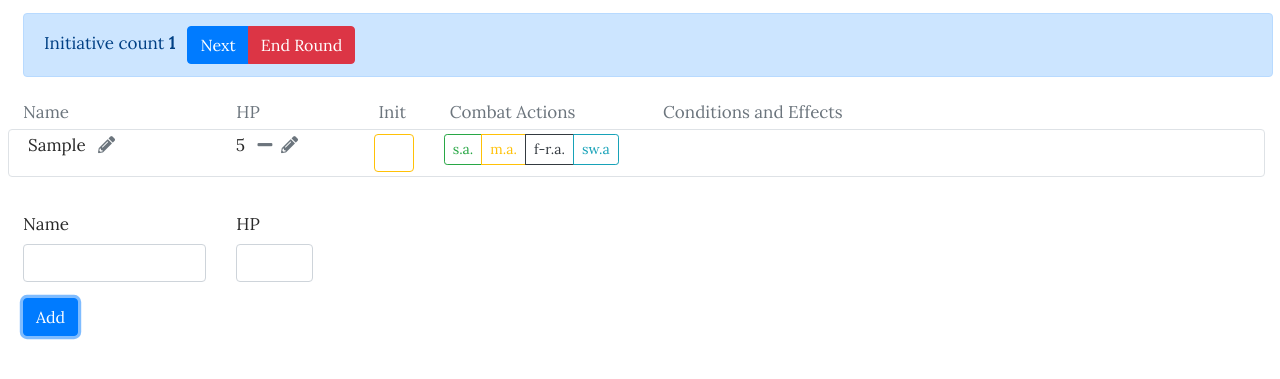
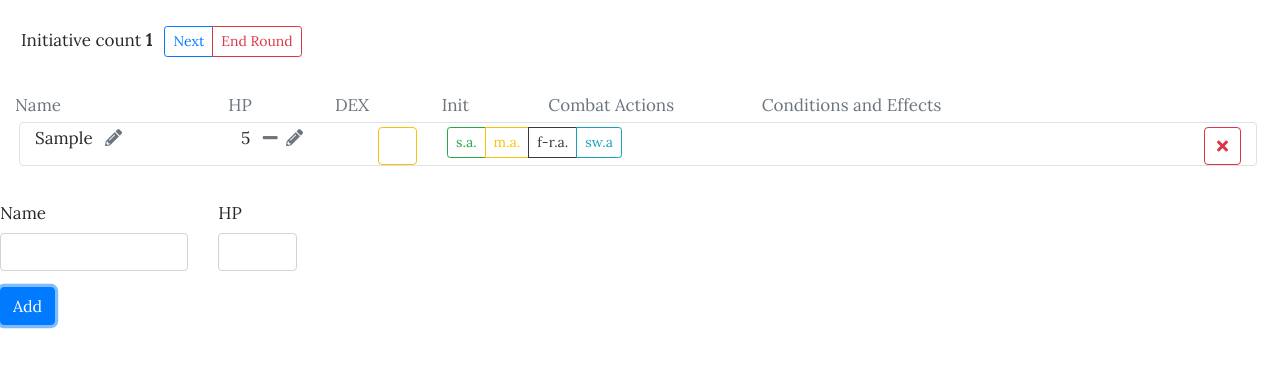
Before and after one commit to owlbeardm/greyhawk-initiative, a website built with webpack: page app/index.html in a window 1280 px wide. Both pictures are taken after typing "Sample", "5" into the empty fields and a click on the button "Add". Shown: the part 99-478 px from the top of the page. Built offline with nearby package versions, Linux system fonts and the light colour scheme.

Commit message:
Added DEX and other

```diff
--- a/app/src/app.html
+++ b/app/src/app.html
@@ -1,38 +1,33 @@
 <pageheader title="Greyhawk Initiative Tracker" subtitle="For Pathfinder RPG"></pageheader>
 
-<div class="container-fluid m-2">
-  <div class="alert alert-primary" role="alert">
+<div class="alert" role="alert">
   Initiative count <strong>{{$ctrl.initiativeCount}}</strong>
   <div class="btn-group ml-2" role="group">
-      <button type="button" class="btn btn-primary" ng-click="$ctrl.nextCount()">
+    <button type="button" class="btn btn-outline-primary btn-sm" ng-click="$ctrl.nextCount()">
       Next
     </button>
-      <button type="button" class="btn btn-danger" ng-click="$ctrl.endRound()">
+    <button type="button" class="btn btn-outline-danger btn-sm" ng-click="$ctrl.endRound()">
       End Round
     </button>
-      <!-- <button type="button" class="btn btn-outline-primary btn-sm" ng-class="{'active': $ctrl.pc.actions[1]}" ng-disabled="$ctrl.pc.actions[2]" ng-click="$ctrl.checkAction(1)">m.a.</button> -->
-      <!-- <button type="button" class="btn btn-outline-primary btn-sm" ng-class="{'active': $ctrl.pc.actions[2]}" ng-disabled="$ctrl.pc.actions[0] || $ctrl.pc.actions[1]" ng-click="$ctrl.checkAction(2)">f-r.a.</button> -->
-      <!-- <button type="button" class="btn btn-outline-success btn-sm" ng-class="{'active': $ctrl.pc.actions[3]}" ng-click="$ctrl.checkAction(3)">sw.a</button> -->
   </div>
 </div>
-  <!-- <div class="row">
-    Initiative count <strong>{{$ctrl.initiativeCount}}</strong>
-    <button type="button" class="btn btn-primary btn-sm ml-2" ng-click="$ctrl.nextCount()">
-      +
-    </button>
-    <button type="button" class="btn btn-danger ml-4" ng-click="$ctrl.endRound()">
-      End Round
-    </button>
-  </div> -->
 
+<div class="container-fluid">
   <div class="row mt-4 text-muted">
     <div class="col-2">
       Name
     </div>
-    <div class="col-2">
+    <div class="col-3">
       <div class="row">
         <div class="col-8">
+          <div class="row">
+            <div class="col-6">
               HP
+            </div>
+            <div class="col-6">
+              DEX
+            </div>
+          </div>
         </div>
         <div class="col-4">
           Init
@@ -54,6 +49,7 @@
       </tr>
     </tbody>
   </table>
+</div>
 
 <form name="addPcForm" ng-submit="$ctrl.add()">
   <div class="row mt-4">
@@ -70,5 +66,3 @@
     <button ng-click="$ctrl.transferTokens()" type="submit" class="btn btn-primary" ng-disabled="addPcForm.$invalid">Add</button>
   </div>
 </form>
-
-</div>
--- a/app/src/components/pc.html
+++ b/app/src/components/pc.html
@@ -1,6 +1,6 @@
-<div class="row border mt-1 mb-1 p-1 rounded mr-2" ng-class="{'border-primary': $ctrl.initiativeCount == $ctrl.pc.initiative}">
-  <div class="col-2">
-    <div ng-if="!$ctrl.editNameMode">
+<div class="row border m-1 rounded mr-2 pt-1" ng-class="{'border-primary': $ctrl.initiativeCount == $ctrl.pc.initiative}">
+  <div class="col-2 align-bottom">
+    <div ng-if="!$ctrl.editNameMode" class="align-bottom">
       <span>{{$ctrl.pc.name}}</span>
       <a href="#" ng-click="$ctrl.editName()" class="ml-1" title="Edit"><span class="fas fa-pencil-alt ml-1 text-secondary"></span></a>
     </div>
@@ -67,5 +67,6 @@
     </div>
   </div>
   <div class="col">
+    <button ng-click="$ctrl.transferTokens()" class="btn btn-outline-danger float-right"><span class="fas fa-times"></span></button>
   </div>
 </div>
```
Lines whose indentation alone changed are shown as unchanged.
